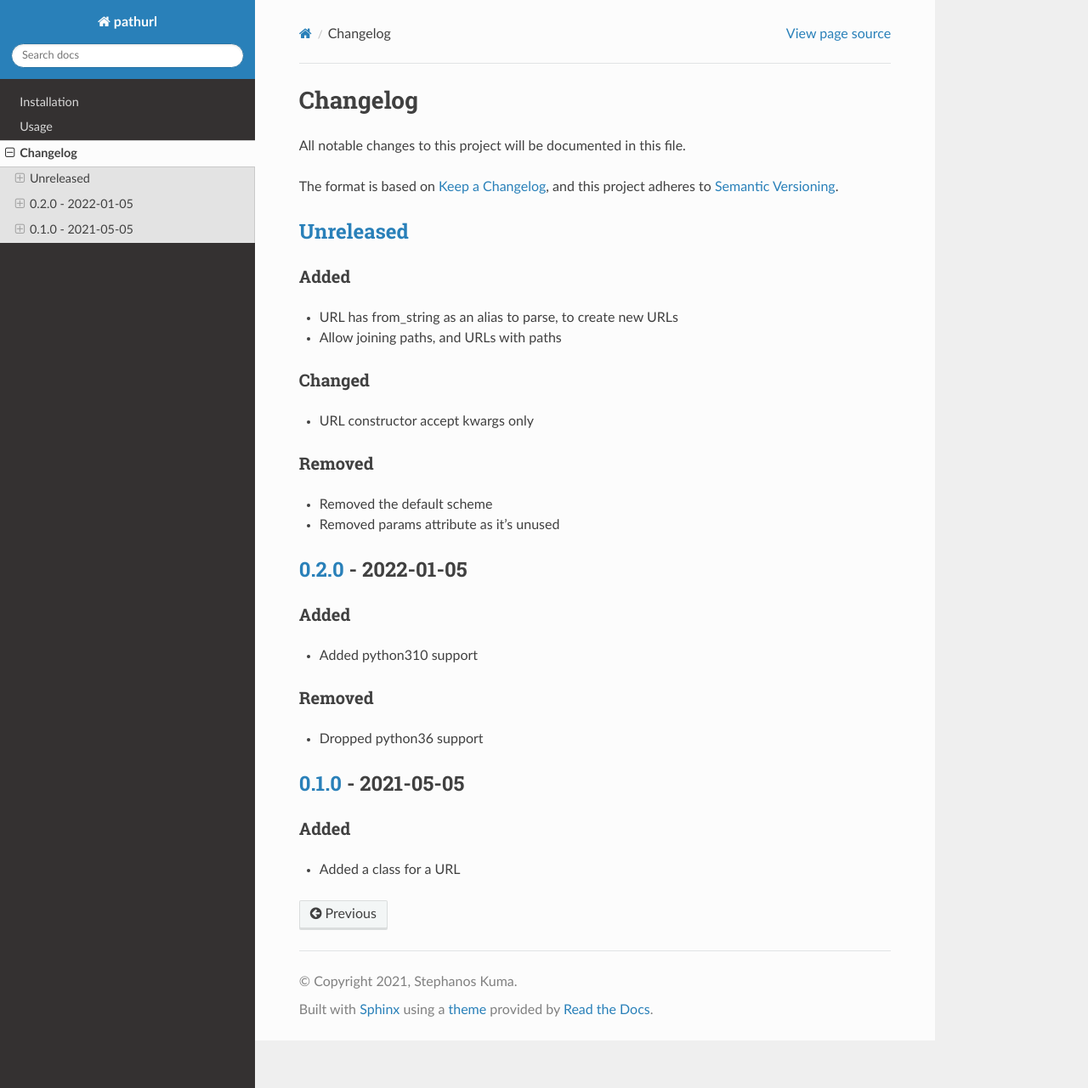
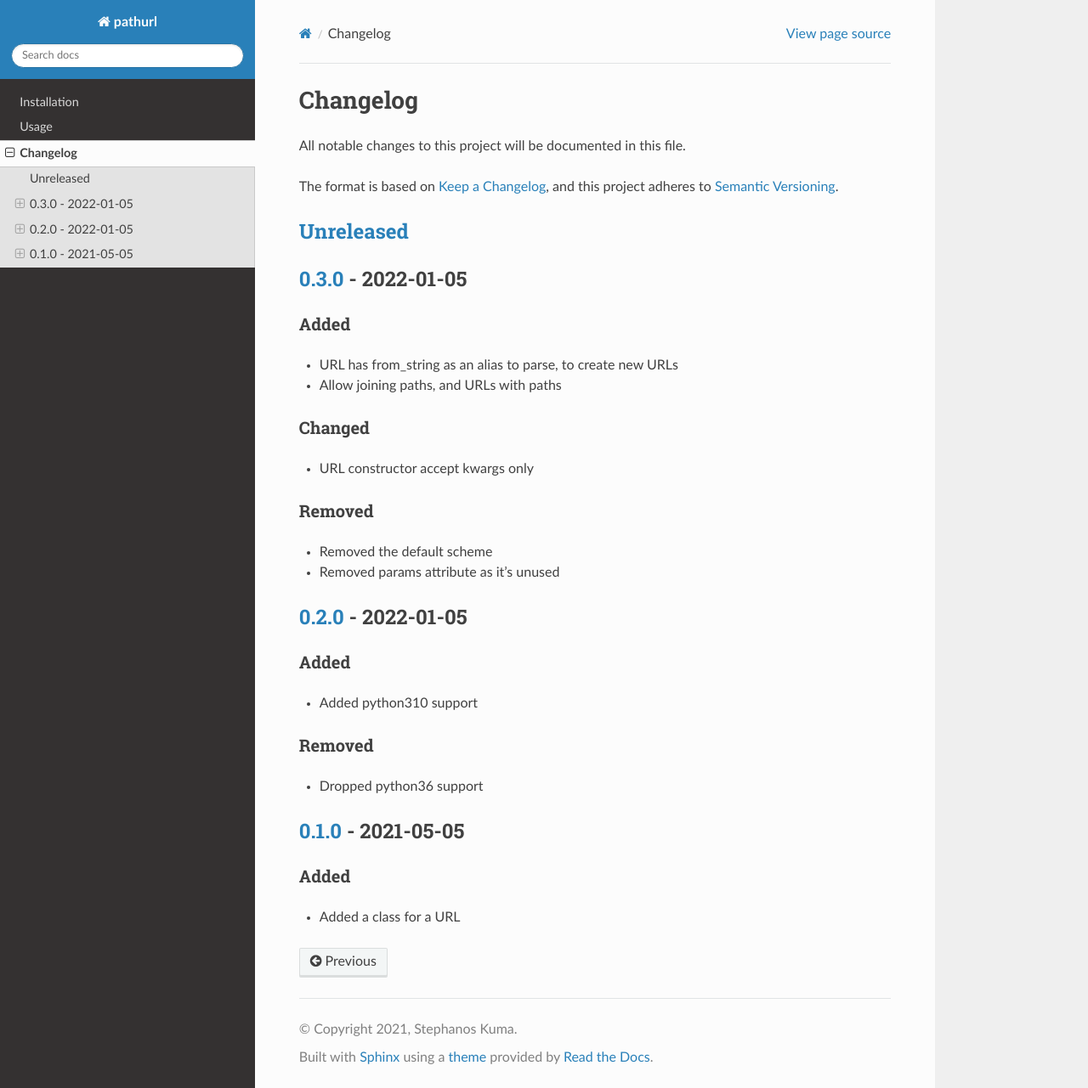
Before and after one commit to spapanik/pathurl, a Sphinx documentation site: the page built from docs/source/changelog.rst, in a window 1280 px wide and 1281 px high. Shown: the whole window at 85% size. Built offline with Sphinx 7.4.7 and the Read the Docs theme 2.0.0, drawn with Linux system fonts in a browser that asks for light colours.

Commit message:
Bump version

```diff
--- a/CHANGELOG.rst
+++ b/CHANGELOG.rst
@@ -8,6 +8,9 @@ The format is based on `Keep a Changelog`_, and this project adheres to `Semanti
 
 `Unreleased`_
 -------------
+
+`0.3.0`_ - 2022-01-05
+---------------------
 
 Added
 ^^^^^
@@ -42,7 +45,8 @@ Added
 * Added a class for a URL
 
 
-.. _`unreleased`: https://github.com/spapanik/pathurl/compare/v0.2.0...main
+.. _`unreleased`: https://github.com/spapanik/pathurl/compare/v0.3.0...main
+.. _`0.3.0`: https://github.com/spapanik/pathurl/compare/v0.1.0...0.3.0
 .. _`0.2.0`: https://github.com/spapanik/pathurl/compare/v0.1.0...0.2.0
 .. _`0.1.0`: https://github.com/spapanik/pathurl/releases/tag/v0.1.0
 
--- a/README.rst
+++ b/README.rst
@@ -34,7 +34,7 @@ The easiest way is to use `poetry`_ to manage your dependencies and add *pathurl
 .. code-block:: toml
 
     [tool.poetry.dependencies]
-    pathurl = "^0.2.0"
+    pathurl = "^0.3.0"
 
 Usage
 ^^^^^
--- a/docs/source/installation.rst
+++ b/docs/source/installation.rst
@@ -7,7 +7,7 @@ The easiest way is to use `poetry`_ to manage your dependencies and add *pathurl
 .. code-block:: toml
 
     [tool.poetry.dependencies]
-    pathurl = "^0.2.0"
+    pathurl = "^0.3.0"
 
 
 .. _poetry: https://python-poetry.org/
--- a/pyproject.toml
+++ b/pyproject.toml
@@ -26,7 +26,7 @@ testpaths = "tests"
 
 [tool.poetry]
 name = "pathurl"
-version = "0.2.0"
+version = "0.3.0"
 description = "OO url manipulation"
 authors = [
     "Stephanos Kuma <stephanos@kuma.ai>",
```
